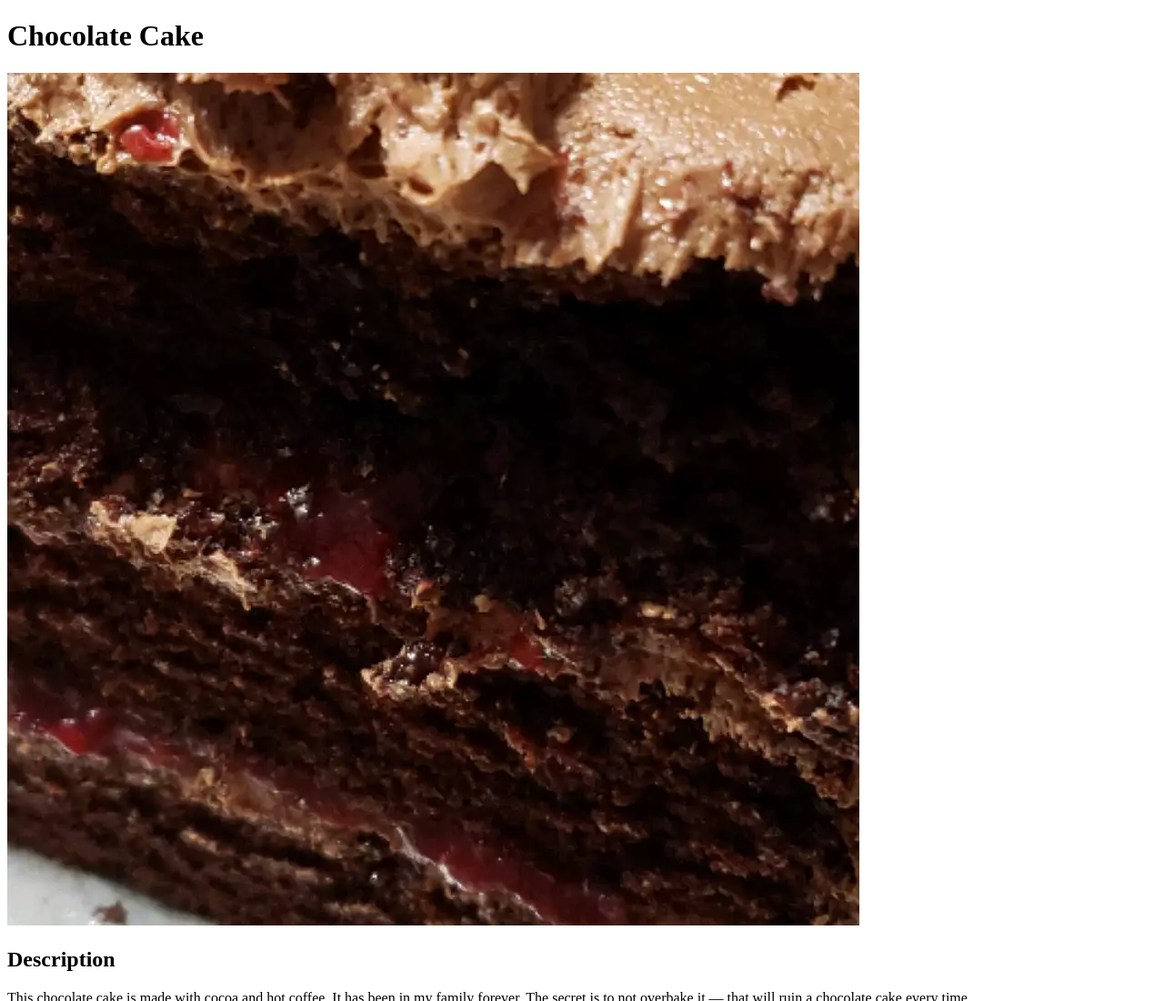
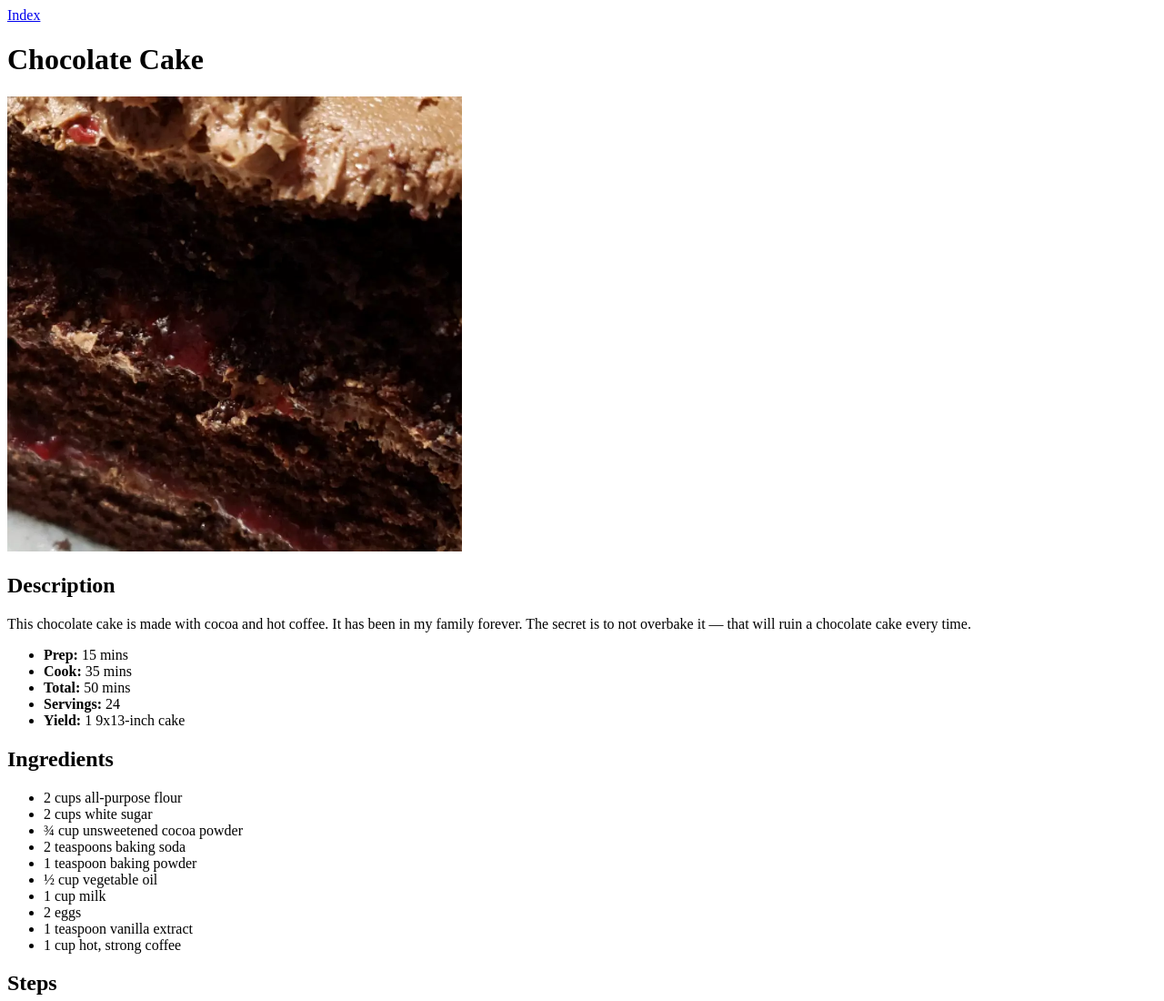
Before and after one commit to BarakaFrite/odin-recipes, a plain HTML site: page recipes/chocolatecake.html in a window 1280 px wide. Shown: the top 1100 px of the page at 91% size. Drawn offline with Linux system fonts and the light colour scheme.

Commit message:
Resize image and add goback button to Index

```diff
--- a/recipes/chocolatecake.html
+++ b/recipes/chocolatecake.html
@@ -7,8 +7,9 @@
     <title>Document</title>
 </head>
 <body>
+    <a href="../index.html">Index</a>
     <h1>Chocolate Cake</h1>
-    <img src="../images/chococake.jpg" alt="A part of chocolate cake">
+    <img src="../images/chococake.jpg" alt="A part of chocolate cake" width="500">
     <h2>Description</h2>
     <p>This chocolate cake is made with cocoa and hot coffee.
         It has been in my family forever.
```
Also changed, not shown: recipes/fishnchip.html (+2 -1 lines), recipes/lasagna.html (+2 -1 lines).
